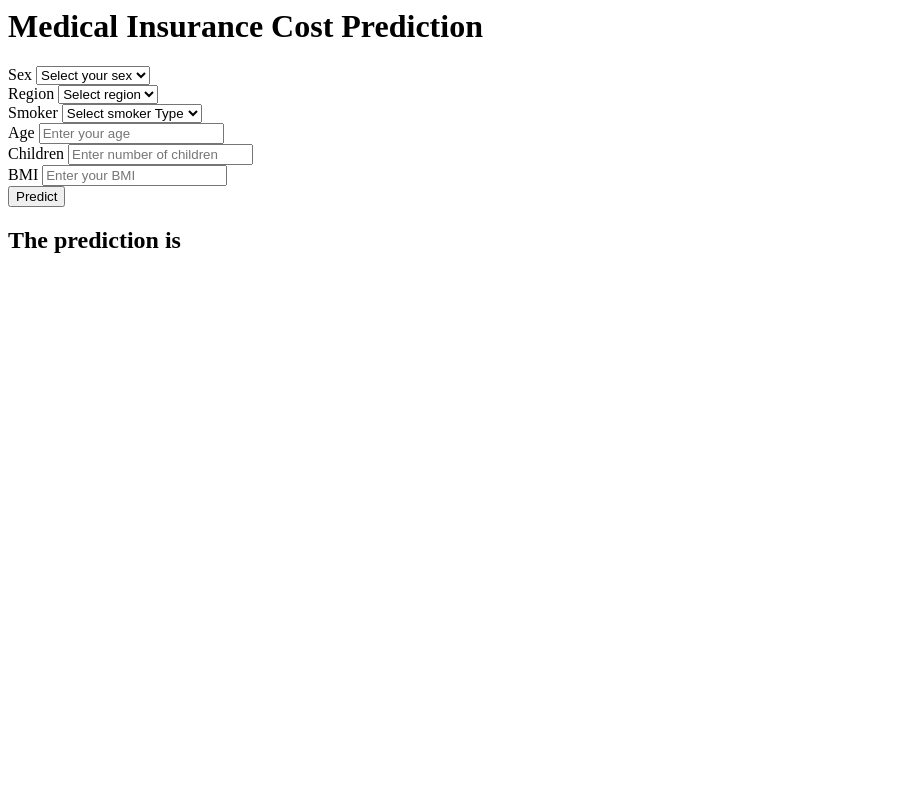
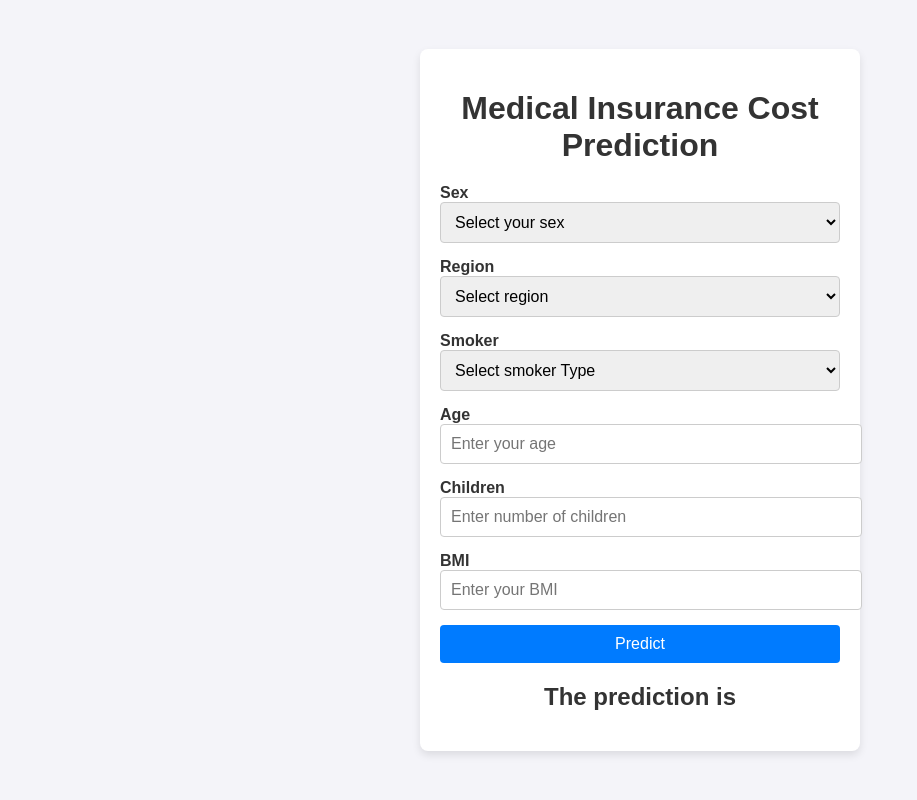
Before and after one commit to 7AyushDas/Medical_insurance_cost, a Flask app: template templates/home.html in a window 1280 px wide. Shown: the whole page, without its empty margins (0-917 px from the left). Run offline with Flask 3, Linux system fonts and the light colour scheme; the template is opened without the code that fills it, so the values that code supplies are empty.

Commit message:
added style

```diff
--- a/app.py
+++ b/app.py
@@ -1,21 +1,17 @@
 from flask import Flask,request,render_template
 import numpy as np
 import pandas as pd
-
+from waitress import serve
 from sklearn.preprocessing import StandardScaler
 from src.pipeline.predict_pipeline import CustomData,PredictPipeline
 
-application=Flask(__name__)
+app=Flask(__name__)
 
-app=application
+app=app
 
 ## Route for a home page
 
-@app.route('/')
-def index():
-    return render_template('index.html')
-
-@app.route('/predictdata',methods=['GET','POST'])
+@app.route('/',methods=['GET','POST'])
 def predict_datapoint():
     if request.method=='GET':
         return render_template('home.html')
@@ -41,4 +37,4 @@
 
 
 if __name__=="__main__":
-    app.run(host="0.0.0.0",debug=True)
+    app.run(host='0.0.0.0', port=5000,debug=True)
--- a/requirements.txt
+++ b/requirements.txt
@@ -7,4 +7,5 @@
 xgboost
 Flask
 dill
+
 #-e.
--- a/templates/home.html
+++ b/templates/home.html
@@ -1,4 +1,66 @@
-<html>
+<!DOCTYPE html>
+<html lang="en">
+<head>
+    <meta charset="UTF-8">
+    <meta name="viewport" content="width=device-width, initial-scale=1.0">
+    <title>Medical Insurance Cost Prediction</title>
+    <style>
+        body {
+            font-family: Arial, sans-serif;
+            background-color: #f4f4f9;
+            margin: 0;
+            padding: 0;
+            display: flex;
+            justify-content: center;
+            align-items: center;
+            height: 100vh;
+        }
+        .login {
+            background-color: #fff;
+            padding: 20px;
+            border-radius: 8px;
+            box-shadow: 0 4px 8px rgba(0, 0, 0, 0.1);
+            max-width: 400px;
+            width: 100%;
+        }
+        h1 {
+            text-align: center;
+            margin-bottom: 20px;
+            color: #333;
+        }
+        .form-label {
+            margin-bottom: 5px;
+            font-weight: bold;
+            color: #333;
+        }
+        .form-control {
+            width: 100%;
+            padding: 10px;
+            margin-bottom: 15px;
+            border: 1px solid #ccc;
+            border-radius: 4px;
+            font-size: 16px;
+        }
+        .btn-primary {
+            background-color: #007bff;
+            color: white;
+            border: none;
+            padding: 10px 15px;
+            cursor: pointer;
+            border-radius: 4px;
+            width: 100%;
+            font-size: 16px;
+        }
+        .btn-primary:hover {
+            background-color: #0056b3;
+        }
+        h2 {
+            text-align: center;
+            margin-top: 20px;
+            color: #333;
+        }
+    </style>
+</head>
 <body>
     <div class="login">
        <h1>Medical Insurance Cost Prediction</h1>
--- a/templates/index.html
+++ /dev/null
@@ -1 +0,0 @@
-<h1>Welcome to the home page</h1>
```
